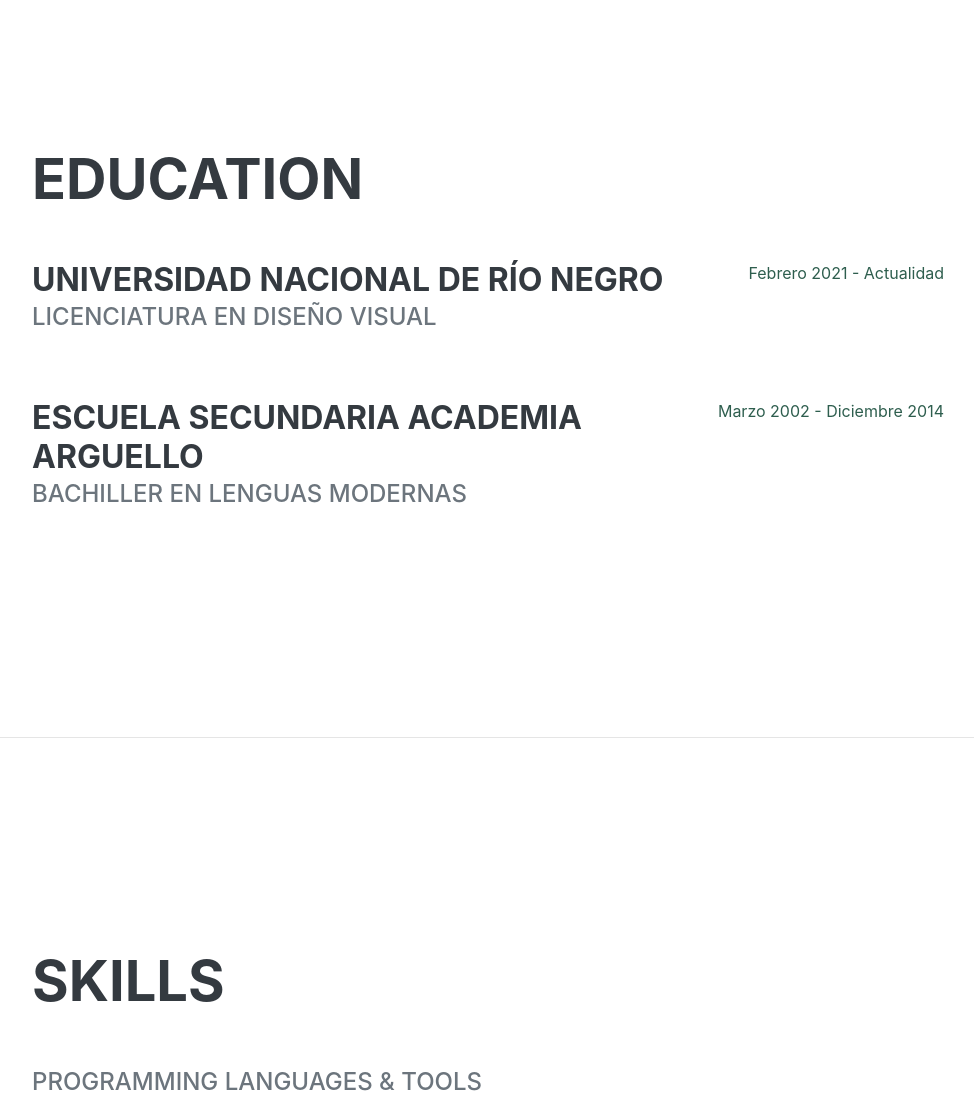
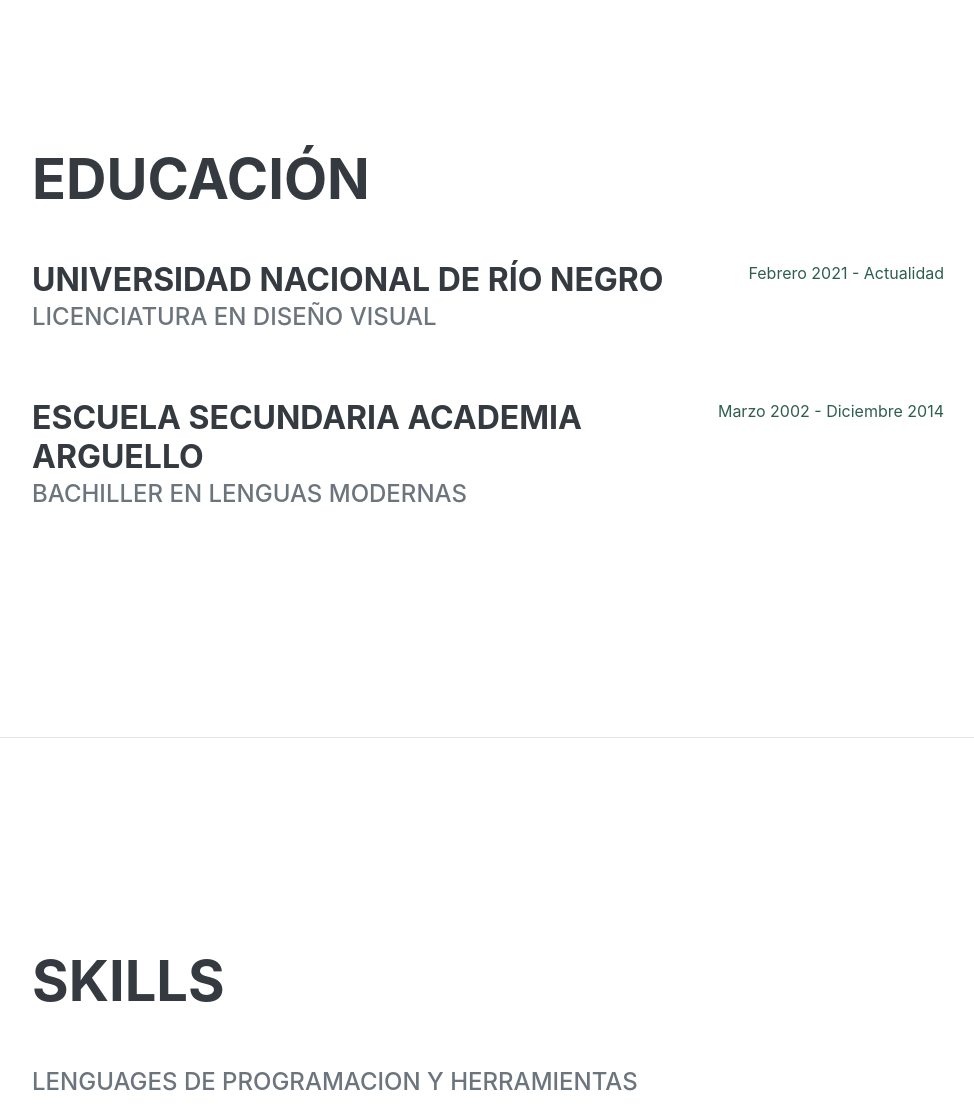
Before and after one commit to pepi1100/Portfolio, a plain HTML site: page index.html in a window 1280 px wide. Shown: the part 1665-2778 px from the top of the page, without its empty margins (288-1262 px from the left). Drawn offline with nearby package versions, Linux system fonts and the light colour scheme; a web font is replaced by a local one.

Commit message:
Cambios en idiomas

```diff
--- a/index.html
+++ b/index.html
@@ -73,7 +73,7 @@
             <!-- Education-->
             <section class="resume-section" id="education">
                 <div class="resume-section-content">
-                    <h2 class="mb-5">Education</h2>
+                    <h2 class="mb-5">Educación</h2>
                     <div class="d-flex flex-column flex-md-row justify-content-between mb-5">
                         <div class="flex-grow-1">
                             <h3 class="mb-0">Universidad Nacional de Río Negro</h3>
@@ -95,7 +95,7 @@
             <section class="resume-section" id="skills">
                 <div class="resume-section-content">
                     <h2 class="mb-5">Skills</h2>
-                    <div class="subheading mb-3">Programming Languages & Tools</div>
+                    <div class="subheading mb-3">Lenguages de Programacion y Herramientas</div>
                     <ul class="list-inline dev-icons">
                         <li class="list-inline-item"><i class="fab fa-html5"></i></li>
                         <li class="list-inline-item"><i class="fab fa-css3-alt"></i></li>
```
